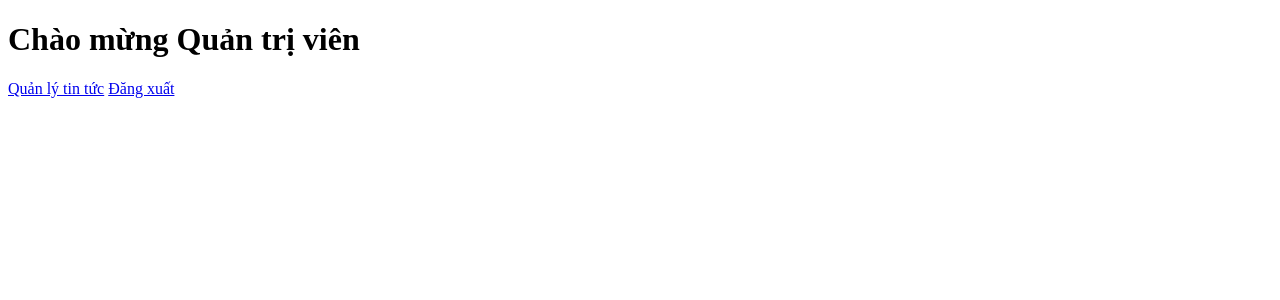
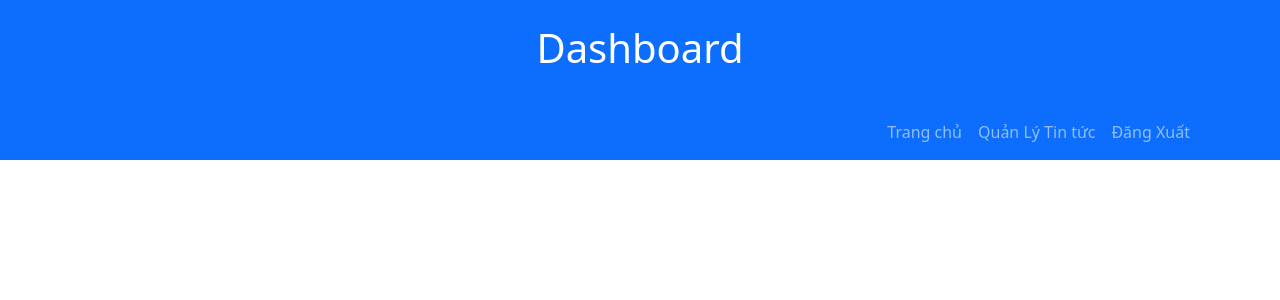
Before and after one commit to draw1/BTLWEB2024, a PHP site: page /tlunews/views/admin/dashboard.php in a window 1280 px wide. Shown: the top 300 px of the page. Run offline with PHP 8.4, Linux system fonts and the light colour scheme.

Commit message:
Update dashboard.php

```diff
--- a/tlunews/views/admin/dashboard.php
+++ b/tlunews/views/admin/dashboard.php
@@ -5,12 +5,35 @@
     <meta charset="UTF-8">
     <meta name="viewport" content="width=device-width, initial-scale=1.0">
     <title>Quản trị viên</title>
+    <link href="https://cdn.jsdelivr.net/npm/bootstrap@5.0.2/dist/css/bootstrap.min.css" rel="stylesheet" integrity="sha384-EVSTQN3/azprG1Anm3QDgpJLIm9Nao0Yz1ztcQTwFspd3yD65VohhpuuCOmLASjC" crossorigin="anonymous">
+    <script src="https://cdn.jsdelivr.net/npm/bootstrap@5.0.2/dist/js/bootstrap.bundle.min.js" integrity="sha384-MrcW6ZMFYlzcLA8Nl+NtUVF0sA7MsXsP1UyJoMp4YLEuNSfAP+JcXn/tWtIaxVXM" crossorigin="anonymous"></script>
 </head>
 
 <body>
-    <h1>Chào mừng Quản trị viên</h1>
-    <a href="/admin/news">Quản lý tin tức</a>
-    <a href="/admin/logout">Đăng xuất</a>
+    <header class="bg-primary text-white py-4 text-center">
+        <h1>Dashboard</h1>
+    </header>
+    <nav class="navbar navbar-expand-lg navbar-dark bg-primary">
+        <div class="container">
+            <button class="navbar-toggler" type="button" data-bs-toggle="collapse" data-bs-target="#navbarNav"
+                aria-controls="navbarNav" aria-expanded="false" aria-label="Toggle navigation">
+                <span class="navbar-toggler-icon"></span>
+            </button>
+            <div class="collapse navbar-collapse" id="navbarNav">
+                <ul class="navbar-nav ms-auto">
+                    <li class="nav-item">
+                        <a class="nav-link" href="../admin/dashboard.php">Trang chủ</a>
+                    </li>
+                    <li class="nav-item">
+                        <a class="nav-link" href="../admin/news/index.php">Quản Lý Tin tức</a>
+                    </li>
+                    <li class="nav-item">
+                        <a class="nav-link" href="../../controllers/adminController.php?logout=true" ;>Đăng Xuất</a>
+                    </li>
+                </ul>
+            </div>
+        </div>
+    </nav>
 </body>
 
 </html>
```
